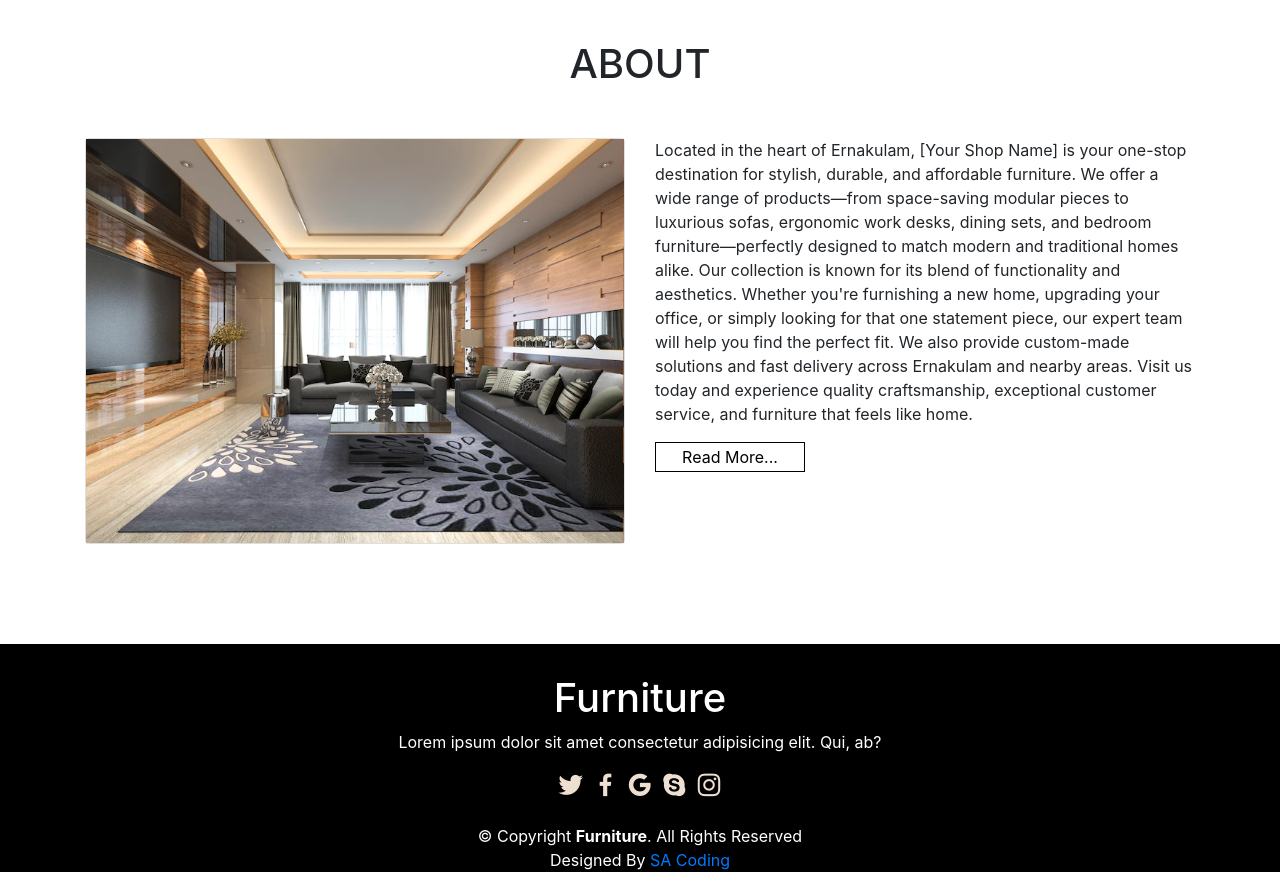
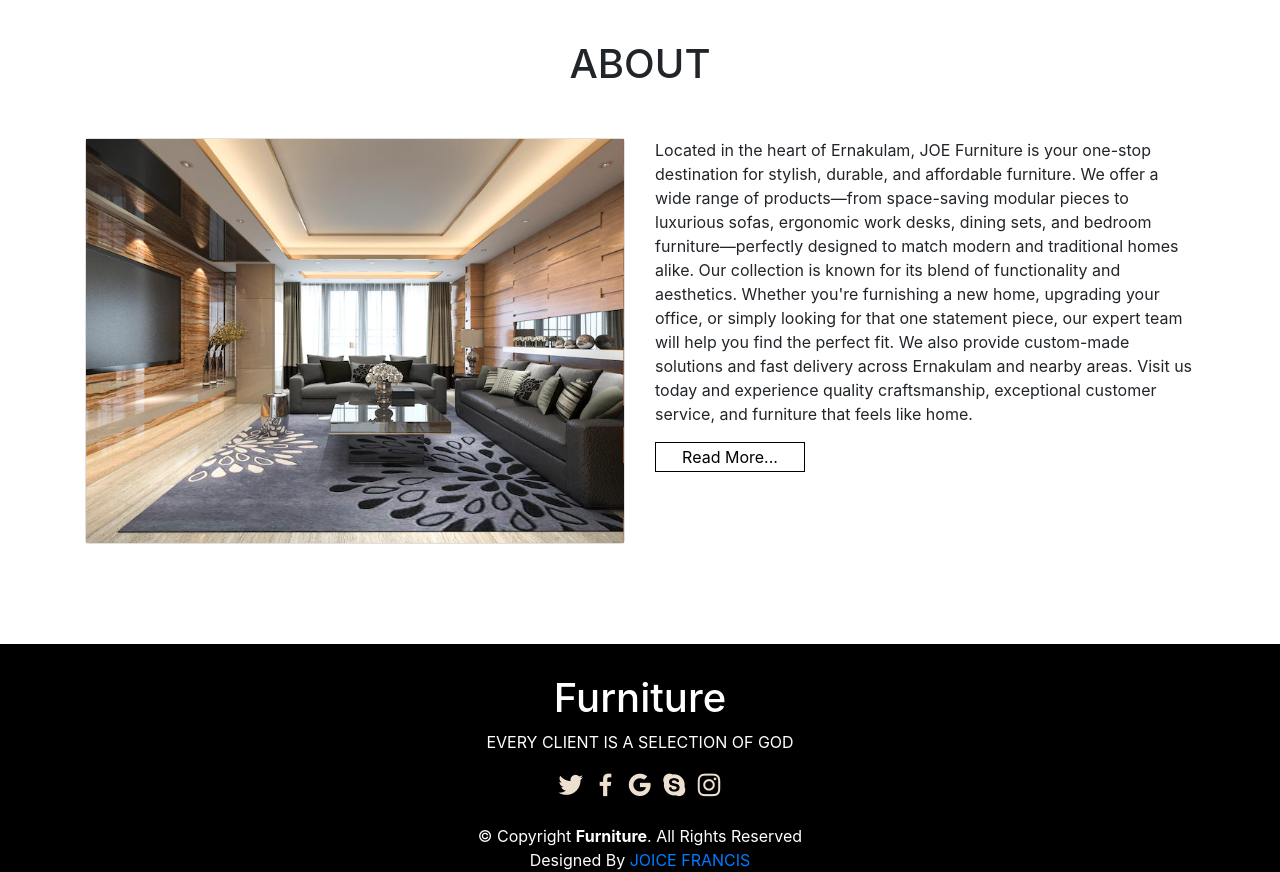
Before and after one commit to Joice-ZZZ/responsive-website-private-, a plain HTML site: page index.html in a window 1280 px wide. Shown: the part 2680-3552 px from the top of the page. Drawn offline with nearby package versions, Linux system fonts and the light colour scheme.

Commit message:
Update index.html

```diff
--- a/index.html
+++ b/index.html
@@ -266,7 +266,7 @@
                 </div>
             </div>
             <div class="col-md-6 py-3 py-md-0">
-           <P>Located in the heart of Ernakulam, [Your Shop Name] is your one-stop destination for stylish, durable, and affordable furniture. We offer a wide range of products—from space-saving modular pieces to luxurious sofas, ergonomic work desks, dining sets, and bedroom furniture—perfectly designed to match modern and traditional homes alike.
+           <P>Located in the heart of Ernakulam, JOE Furniture is your one-stop destination for stylish, durable, and affordable furniture. We offer a wide range of products—from space-saving modular pieces to luxurious sofas, ergonomic work desks, dining sets, and bedroom furniture—perfectly designed to match modern and traditional homes alike.
 
 Our collection is known for its blend of functionality and aesthetics. Whether you're furnishing a new home, upgrading your office, or simply looking for that one statement piece, our expert team will help you find the perfect fit. We also provide custom-made solutions and fast delivery across Ernakulam and nearby areas.
 
@@ -280,7 +280,7 @@ Visit us today and experience quality craftsmanship, exceptional customer servic
     <!-- footer -->
     <footer id="footer">
         <h1 class="text-center">Furniture</h1>
-        <p class="text-center">Lorem ipsum dolor sit amet consectetur adipisicing elit. Qui, ab?</p>
+        <p class="text-center">EVERY CLIENT IS A SELECTION OF GOD</p>
         <div class="icons text-center">
             <i class="bx bxl-twitter"></i>
             <i class="bx bxl-facebook"></i>
@@ -292,7 +292,7 @@ Visit us today and experience quality craftsmanship, exceptional customer servic
             &copy; Copyright <strong><span>Furniture</span></strong>. All Rights Reserved
         </div>
         <div class="credite text-center">
-            Designed By <a href="#">SA Coding</a>
+            Designed By <a href="#">JOICE FRANCIS </a>
         </div>
     </footer>
     <!-- footer -->
```
